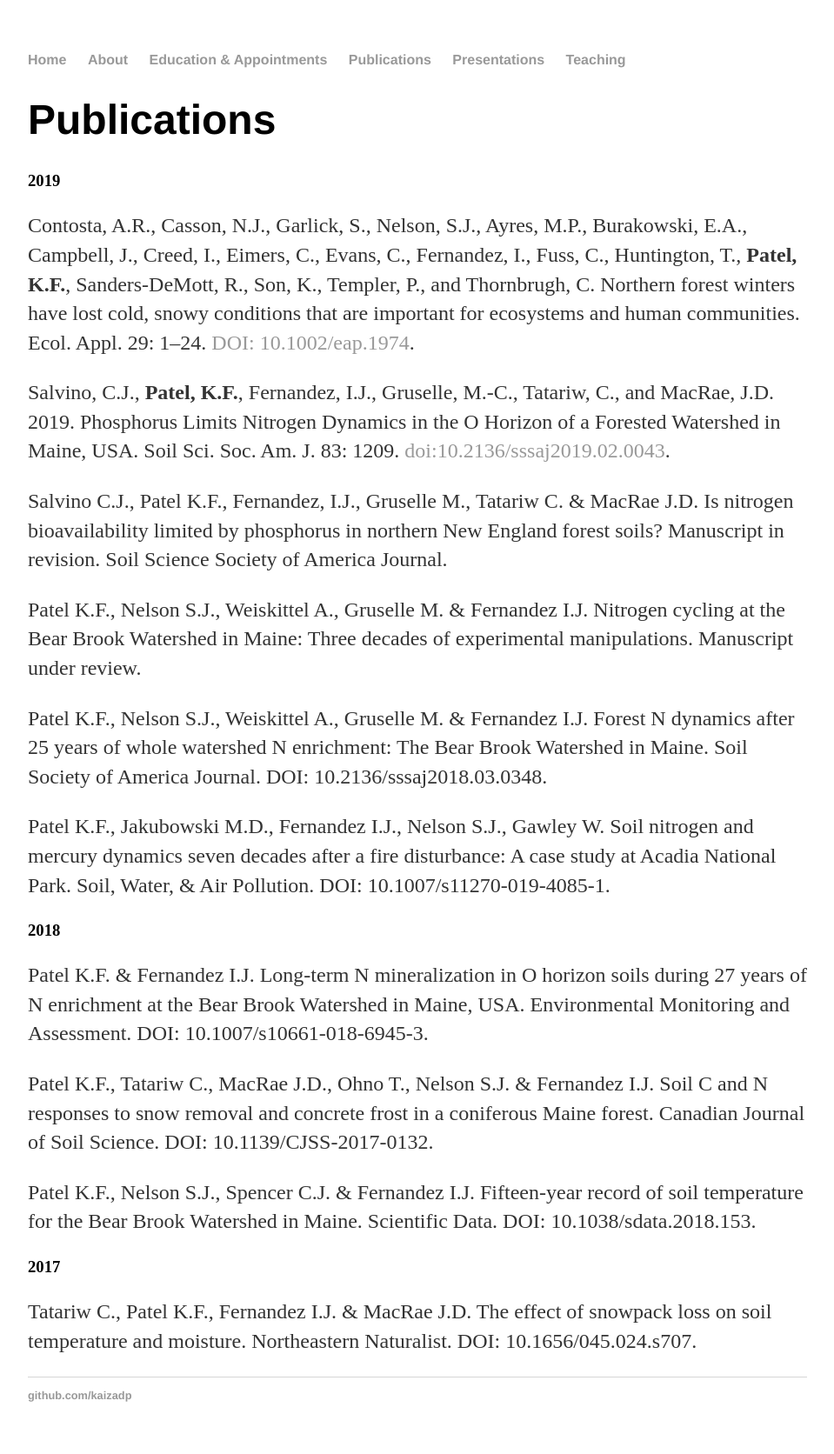
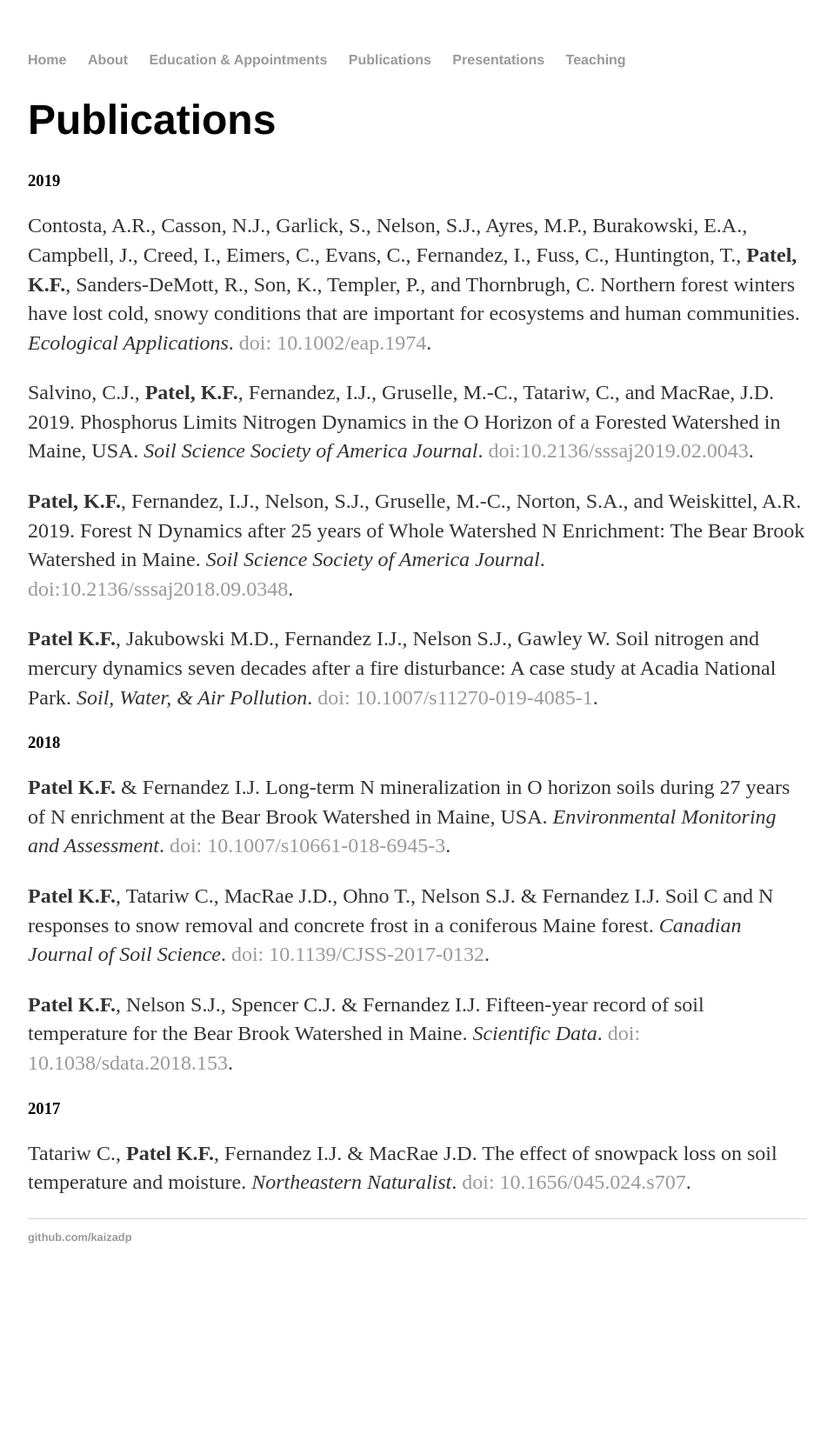
Before and after one commit to kaizadp/kaizadp.github.io, a Jekyll site: the page built from publications.md, in a window 1280 px wide. Shown: the whole page at 87% size, without its empty margins (160-1119 px from the left). Built offline with Jekyll 4.4.1, drawn with Linux system fonts in a browser that asks for light colours; our own code applies the rules of GitHub Pages for plain Markdown files; after the commit the page ends 1490 px from its top, so only the background shows below that.

Commit message:
update pubs

```diff
--- a/publications.md
+++ b/publications.md
@@ -8,52 +8,47 @@ Burakowski, E.A., Campbell, J., Creed, I., Eimers, C., Evans, C.,
 Fernandez, I., Fuss, C., Huntington, T., **Patel, K.F.**,
 Sanders‐DeMott, R., Son, K., Templer, P., and Thornbrugh, C. Northern
 forest winters have lost cold, snowy conditions that are important for
-ecosystems and human communities. Ecol. Appl. 29: 1–24.
-[DOI: 10.1002/eap.1974](https://doi.org/10.1002/eap.1974).
+ecosystems and human communities. *Ecological Applications*.
+[doi: 10.1002/eap.1974](https://doi.org/10.1002/eap.1974).
 
 Salvino, C.J., **Patel, K.F.**, Fernandez, I.J., Gruselle, M.-C.,
 Tatariw, C., and MacRae, J.D. 2019. Phosphorus Limits Nitrogen Dynamics
-in the O Horizon of a Forested Watershed in Maine, USA. Soil Sci. Soc.
-Am. J. 83: 1209.
+in the O Horizon of a Forested Watershed in Maine, USA. *Soil Science
+Society of America Journal*.
 [doi:10.2136/sssaj2019.02.0043](https://doi.org/10.2136/sssaj2019.02.0043).
 
-Salvino C.J., Patel K.F., Fernandez, I.J., Gruselle M., Tatariw C. &
-MacRae J.D. Is nitrogen bioavailability limited by phosphorus in
-northern New England forest soils? Manuscript in revision. Soil Science
-Society of America Journal.
+**Patel, K.F.**, Fernandez, I.J., Nelson, S.J., Gruselle, M.-C., Norton,
+S.A., and Weiskittel, A.R. 2019. Forest N Dynamics after 25 years of
+Whole Watershed N Enrichment: The Bear Brook Watershed in Maine. *Soil
+Science Society of America Journal*.
+[doi:10.2136/sssaj2018.09.0348](https://doi.org/10.2136/sssaj2018.09.0348).
 
-Patel K.F., Nelson S.J., Weiskittel A., Gruselle M. & Fernandez I.J.
-Nitrogen cycling at the Bear Brook Watershed in Maine: Three decades of
-experimental manipulations. Manuscript under review.
-
-Patel K.F., Nelson S.J., Weiskittel A., Gruselle M. & Fernandez I.J.
-Forest N dynamics after 25 years of whole watershed N enrichment: The
-Bear Brook Watershed in Maine. Soil Society of America Journal. DOI:
-10.2136/sssaj2018.03.0348.
-
-Patel K.F., Jakubowski M.D., Fernandez I.J., Nelson S.J., Gawley W. Soil
-nitrogen and mercury dynamics seven decades after a fire disturbance: A
-case study at Acadia National Park. Soil, Water, & Air Pollution. DOI:
-10.1007/s11270-019-4085-1.
+**Patel K.F.**, Jakubowski M.D., Fernandez I.J., Nelson S.J., Gawley W.
+Soil nitrogen and mercury dynamics seven decades after a fire
+disturbance: A case study at Acadia National Park. *Soil, Water, & Air
+Pollution*.
+[doi: 10.1007/s11270-019-4085-1](https://doi.org/10.1007/s11270-019-4085-1).
 
 ### 2018
 
-Patel K.F. & Fernandez I.J. Long-term N mineralization in O horizon
+**Patel K.F.** & Fernandez I.J. Long-term N mineralization in O horizon
 soils during 27 years of N enrichment at the Bear Brook Watershed in
-Maine, USA. Environmental Monitoring and Assessment. DOI:
-10.1007/s10661-018-6945-3.
+Maine, USA. *Environmental Monitoring and Assessment*.
+[doi: 10.1007/s10661-018-6945-3](https://doi.org/10.1007/s10661-018-6945-3).
 
-Patel K.F., Tatariw C., MacRae J.D., Ohno T., Nelson S.J. & Fernandez
-I.J. Soil C and N responses to snow removal and concrete frost in a
-coniferous Maine forest. Canadian Journal of Soil Science. DOI:
-10.1139/CJSS-2017-0132.
+**Patel K.F.**, Tatariw C., MacRae J.D., Ohno T., Nelson S.J. &
+Fernandez I.J. Soil C and N responses to snow removal and concrete frost
+in a coniferous Maine forest. *Canadian Journal of Soil Science*.
+[doi: 10.1139/CJSS-2017-0132](https://doi.org/10.1139/CJSS-2017-0132).
 
-Patel K.F., Nelson S.J., Spencer C.J. & Fernandez I.J. Fifteen-year
+**Patel K.F.**, Nelson S.J., Spencer C.J. & Fernandez I.J. Fifteen-year
 record of soil temperature for the Bear Brook Watershed in Maine.
-Scientific Data. DOI: 10.1038/sdata.2018.153.
+*Scientific Data*.
+[doi: 10.1038/sdata.2018.153](https://doi.org/10.1038/sdata.2018.153).
 
 ### 2017
 
-Tatariw C., Patel K.F., Fernandez I.J. & MacRae J.D. The effect of
-snowpack loss on soil temperature and moisture. Northeastern Naturalist.
-DOI: 10.1656/045.024.s707.
+Tatariw C., **Patel K.F.**, Fernandez I.J. & MacRae J.D. The effect of
+snowpack loss on soil temperature and moisture. *Northeastern
+Naturalist*.
+[doi: 10.1656/045.024.s707](https://doi.org/10.1656/045.024.s707).
```
Also changed, not shown: publications.Rmd (+8 -11 lines).
